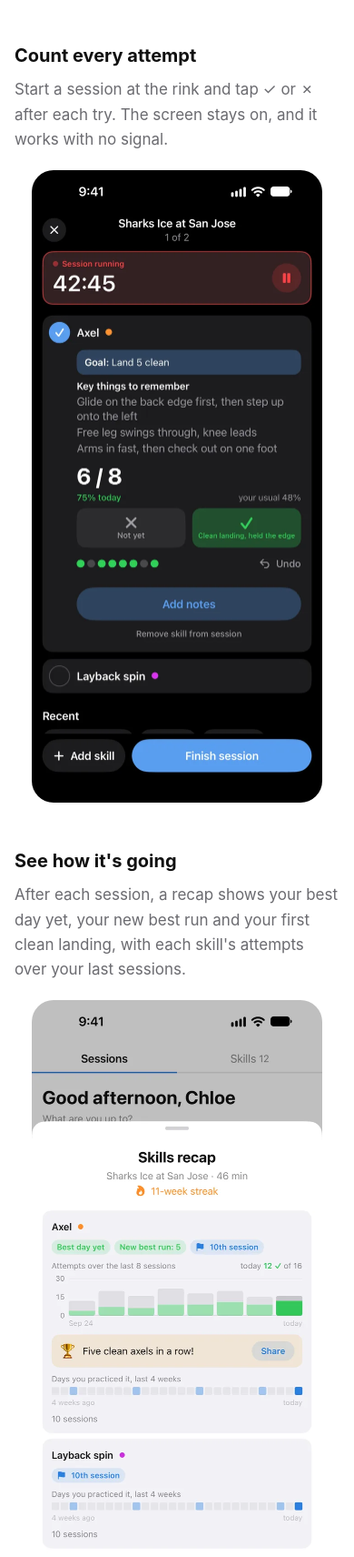
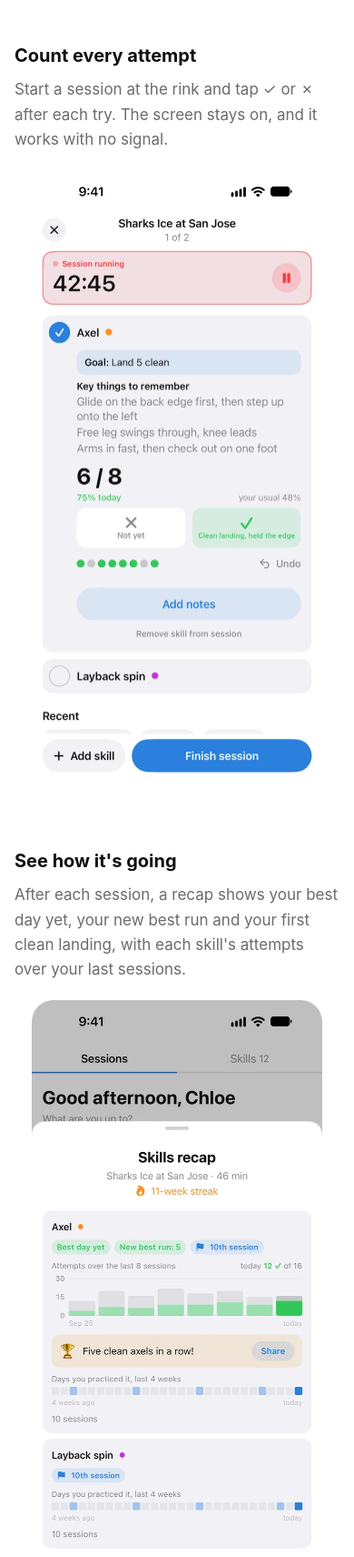
Before and after one commit to irisjyuan/rinkfolio-site, a plain HTML site: page index.html in a window 390 px wide. Shown: the part 286-1997 px from the top of the page at 91% size. Drawn offline with Linux system fonts and the light colour scheme.

Commit message:
Home page: the session, recap and skill screenshots in light and dark, following the visitor's phone (re-captured from the demo account on staging)
Co-Authored-By: Claude Opus 5.5 <noreply@anthropic.com>

```diff
--- a/index.html
+++ b/index.html
@@ -34,19 +34,19 @@
 <section class="feature">
 <h2>Count every attempt</h2>
 <p>Start a session at the rink and tap ✓ or ✗ after each try. The screen stays on, and it works with no signal.</p>
-<img src="screenshots/session.webp" alt="Session mode at Sharks Ice at San Jose: the timer, the axel with 6 clean out of 8 today, and buttons for Not yet and Clean landing" width="640" height="1391">
+<picture><source media="(prefers-color-scheme: dark)" srcset="screenshots/session-dark.webp"><img src="screenshots/session-light.webp" alt="Session mode at Sharks Ice at San Jose: the timer, the axel with 6 clean out of 8 today, and buttons for Not yet and Clean landing" width="640" height="1391"></picture>
 </section>
 
 <section class="feature">
 <h2>See how it's going</h2>
 <p>After each session, a recap shows your best day yet, your new best run and your first clean landing, with each skill's attempts over your last sessions.</p>
-<img src="screenshots/recap.webp" alt="The skills recap after a session: Best day yet and New best run on the axel, a chart of attempts over 8 sessions, and an 11-week streak" width="640" height="1391" loading="lazy">
+<picture><source media="(prefers-color-scheme: dark)" srcset="screenshots/recap-dark.webp"><img src="screenshots/recap-light.webp" alt="The skills recap after a session: Best day yet and New best run on the axel, a chart of attempts over 8 sessions, and an 11-week streak" width="640" height="1391" loading="lazy"></picture>
 </section>
 
 <section class="feature">
 <h2>Remember your coach's tips</h2>
 <p>Keep the key things to remember for each skill, decide what earns a ✓, and see how the skill is going over time.</p>
-<img src="screenshots/skill-tips.webp" alt="The axel's page: three key things to remember, a usual of 55%, a best run of 5 in a row and 171 attempts" width="640" height="1391" loading="lazy">
+<picture><source media="(prefers-color-scheme: dark)" srcset="screenshots/skill-tips-dark.webp"><img src="screenshots/skill-tips-light.webp" alt="The axel's page: three key things to remember, a usual of 55%, a best run of 5 in a row and 171 attempts" width="640" height="1391" loading="lazy"></picture>
 </section>
 
 <section class="feature">
```
Also changed, not shown: screenshots/recap-dark.webp (added), screenshots/recap-light.webp (added), screenshots/recap.webp (deleted), screenshots/session-dark.webp (added), screenshots/session-light.webp (added), screenshots/session.webp (deleted), screenshots/skill-tips-dark.webp (added), screenshots/skill-tips-light.webp (added), screenshots/skill-tips.webp (deleted).
